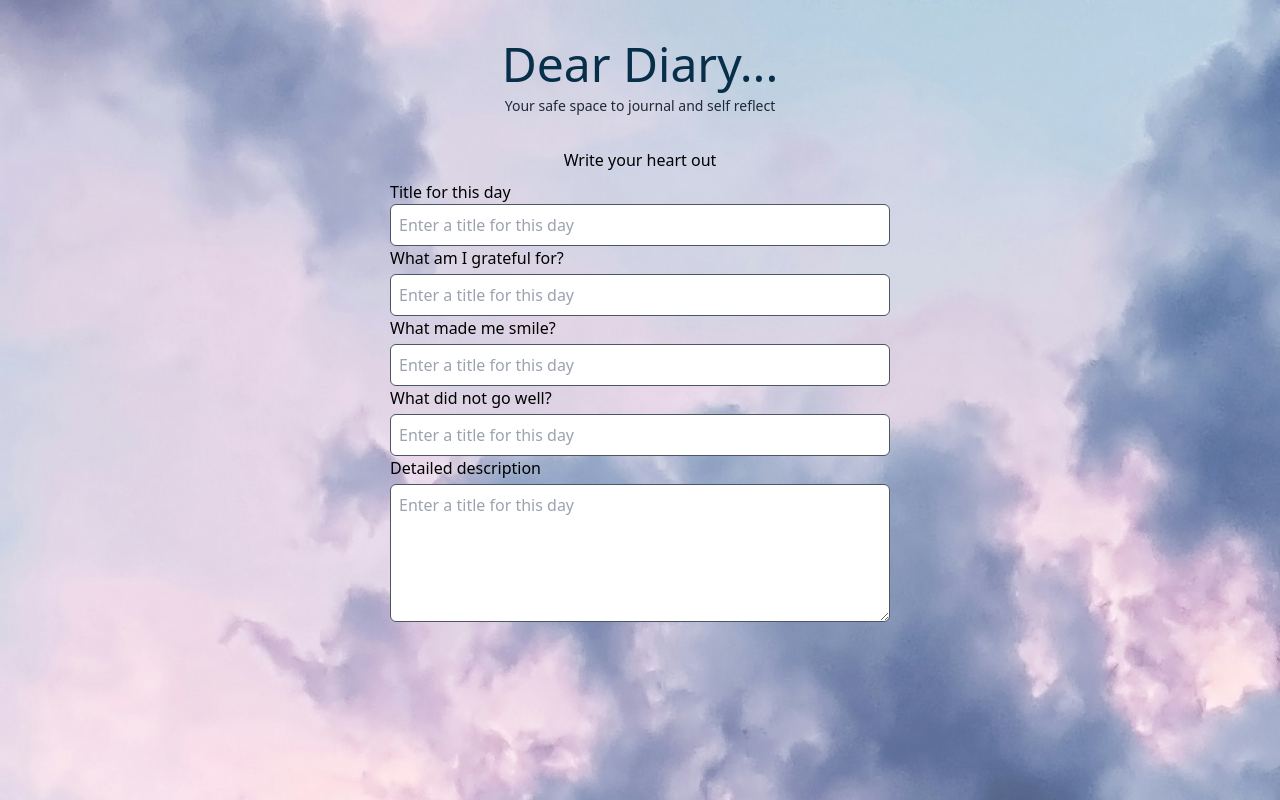
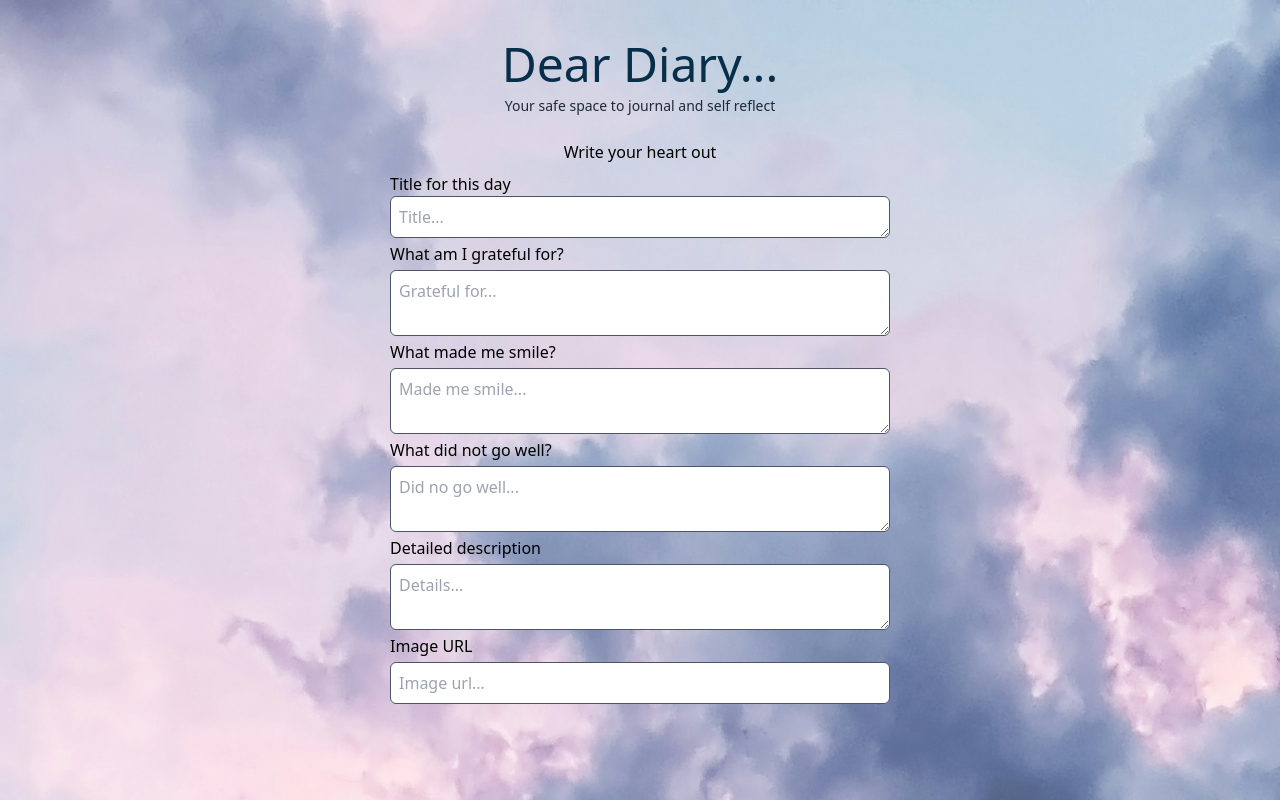
Before and after one commit to ziaxgit/Dear-Diary, a React (Vite) app in the folder frontend/: page /diary in a window 1280 px wide. Built offline with nearby package versions, Linux system fonts and the light colour scheme; the HTML template or start-up script is replaced by a standard one.

Commit message:
complete form fields with default values

```diff
--- a/frontend/src/Components/DiaryCard.tsx
+++ b/frontend/src/Components/DiaryCard.tsx
@@ -1,3 +1,4 @@
+import { useNavigate } from "react-router-dom";
 import { convertDate } from "../utils/dateTimeConverter.js";
 
 export interface DiaryCardProps {
@@ -16,7 +17,12 @@ export interface DiaryCardProps {
 import { BiEdit } from "react-icons/bi";
 
 export default function DiaryCard({ diary }: { diary: DiaryCardProps }) {
-  console.log(diary);
+  const navigate = useNavigate();
+  const handleEditDiaryClick = (diary: DiaryCardProps) => {
+    navigate("/diary", {
+      state: diary,
+    });
+  };
   return (
     <div key={diary.diary_id} className="bg-white bg-opacity-80 col-span-9 p-4">
       <div className="flex justify-between items-center mb-4">
@@ -43,7 +49,10 @@ export default function DiaryCard({ diary }: { diary: DiaryCardProps }) {
         </div>
       </div>
       <div className="flex justify-end mt-4 ">
-        <button className=" bg-gray-900 px-2 p-1 rounded-md flex gap-1 items-center hover:bg-sky-500">
+        <button
+          className=" bg-gray-900 px-2 p-1 rounded-md flex gap-1 items-center hover:bg-sky-500"
+          onClick={() => handleEditDiaryClick(diary)}
+        >
           <BiEdit color="white" size={16} />
           <p className=" text-white -300 mt-[1px]">Edit</p>
         </button>
--- a/frontend/src/Components/PostForm.tsx
+++ b/frontend/src/Components/PostForm.tsx
@@ -1,21 +1,30 @@
 import { z } from "zod";
 import { SubmitHandler, useForm } from "react-hook-form";
 import { zodResolver } from "@hookform/resolvers/zod";
-import { useNavigate } from "react-router-dom";
+import { useLocation, useNavigate } from "react-router-dom";
 import toast, { Toaster } from "react-hot-toast";
 import Title from "./Title";
 import Subtitle from "./Subtitle";
+import { DiaryCardProps } from "./DiaryCard";
 
 const postFormSchema = z.object({
   title: z.string().min(2, { message: "Please enter a title" }),
-  description: z.string().min(2, {
-    message: "Please enter a valid email",
-  }),
+  description: z
+    .string()
+    .min(2, { message: "Please enter a valid description" }),
+  grateful_for: z.string().optional(),
+  created: z.string().optional(),
+  did_not_go_well: z.string().optional(),
+  image_url: z.string().optional(),
+  made_me_smile: z.string().optional(),
+  learned: z.string().optional(),
+  user_id: z.number().optional(),
+  diary_id: z.number().optional(),
 });
 
 type PostDataType = z.infer<typeof postFormSchema>;
 
-export default function PostForm() {
+export default function PostForm({ diary }: { diary: DiaryCardProps | null }) {
   const {
     register,
     handleSubmit,
@@ -25,66 +34,81 @@ export default function PostForm() {
     resolver: zodResolver(postFormSchema),
   });
 
+  const { state }: { state: DiaryCardProps } = useLocation();
+  console.log(state);
   return (
     <section
       id="new-diary"
       className="bg-sky-image bg-cover min-h-dvh px-[10vw]"
     >
-      <div className="text-center pt-5">
+      <div className="text-center pt-5 ">
         <Title />
         <Subtitle />
       </div>
-      <p className="text-center mt-8 mb-2">Write your heart out</p>
-      <div className="flex justify-center gap-12   ">
-        <form className="">
+      <p className="text-center mt-6 mb-2">Write your heart out</p>
+      <div className="flex justify-center gap-12">
+        <form className="flex flex-col gap-1">
           <div className="flex flex-col w-full lg:w-[500px]">
-            <label>Title for this day</label>
-            <input
+            <label className="font-">Title for this day</label>
+            <textarea
+              rows={1}
               {...register("title")}
-              className="p-2 border-[1px] border-gray-600 rounded-md
+              defaultValue={state?.title}
+              className="p-2 border-[1px] border-gray-600 rounded-md font-light
             "
-              type="text"
-              placeholder="Enter a title for this day"
+              placeholder="Title..."
             />
           </div>
           <div className="flex flex-col gap-1 w-full lg:w-[500px]">
-            <label>What am I grateful for?</label>
-            <input
-              {...register("title")}
-              className="p-2 border-[1px] border-gray-600 rounded-md
+            <label className="font-">What am I grateful for?</label>
+
+            <textarea
+              defaultValue={state?.grateful_for}
+              {...register("grateful_for")}
+              className="p-2 border-[1px] border-gray-600 rounded-md font-light
             "
-              type="text"
-              placeholder="Enter a title for this day"
+              placeholder="Grateful for..."
             />
           </div>
           <div className="flex flex-col gap-1 w-full lg:w-[500px]">
-            <label>What made me smile?</label>
-            <input
-              {...register("title")}
-              className="p-2 border-[1px] border-gray-600 rounded-md
+            <label className="font-">What made me smile?</label>
+            <textarea
+              defaultValue={state?.made_me_smile}
+              {...register("made_me_smile")}
+              className="p-2 border-[1px] border-gray-600 rounded-md font-light
             "
-              type="text"
-              placeholder="Enter a title for this day"
+              placeholder="Made me smile..."
             />
           </div>
           <div className="flex flex-col gap-1 w-full lg:w-[500px]">
-            <label>What did not go well?</label>
-            <input
-              {...register("title")}
-              className="p-2 border-[1px] border-gray-600 rounded-md
+            <label className="font-">What did not go well?</label>
+            <textarea
+              defaultValue={state?.did_not_go_well}
+              {...register("did_not_go_well")}
+              className="p-2 border-[1px] border-gray-600 rounded-md font-light
             "
-              type="text"
-              placeholder="Enter a title for this day"
+              placeholder="Did no go well..."
             />
           </div>
           <div className="flex flex-col gap-1 w-full md:w-[500px]">
-            <label>Detailed description</label>
+            <label className="font-">Detailed description</label>
             <textarea
-              rows={5}
-              {...register("title")}
-              className="p-2 border-[1px] border-gray-600 rounded-md
+              rows={2}
+              defaultValue={state?.description}
+              {...register("description")}
+              className="p-2 border-[1px] border-gray-600 rounded-md font-light
             "
-              placeholder="Enter a title for this day"
+              placeholder="Details..."
+            />
+          </div>
+          <div className="flex flex-col gap-1 w-full md:w-[500px]">
+            <label className="font-">Image URL</label>
+            <input
+              defaultValue={state?.image_url}
+              {...register("image_url")}
+              className="p-2 border-[1px] border-gray-600 rounded-md font-light
+            "
+              placeholder="Image url..."
             />
           </div>
         </form>
--- a/frontend/src/Pages/HomePage.tsx
+++ b/frontend/src/Pages/HomePage.tsx
@@ -62,6 +62,10 @@ export default function HomePage() {
     return true;
   };
 
+  const handleNewDiaryClick = () => {
+    navigate("/diary");
+  };
+
   return (
     <section
       id="login"
@@ -104,7 +108,10 @@ export default function HomePage() {
         Hi {currentUser?.name}! Welcome to your diaries{" "}
         <span className="text-xl">📖</span>
       </p>
-      <button className="flex flex-row items-center bg-sky-500 px-2 py-1 mb-2 hover:bg-sky-700">
+      <button
+        onClick={handleNewDiaryClick}
+        className="flex flex-row items-center bg-sky-500 px-2 py-1 mb-2 hover:bg-sky-700"
+      >
         <IoAdd size={23} color="white" />
         <p className=" text-white text-lg font-">New diary</p>
       </button>
```
